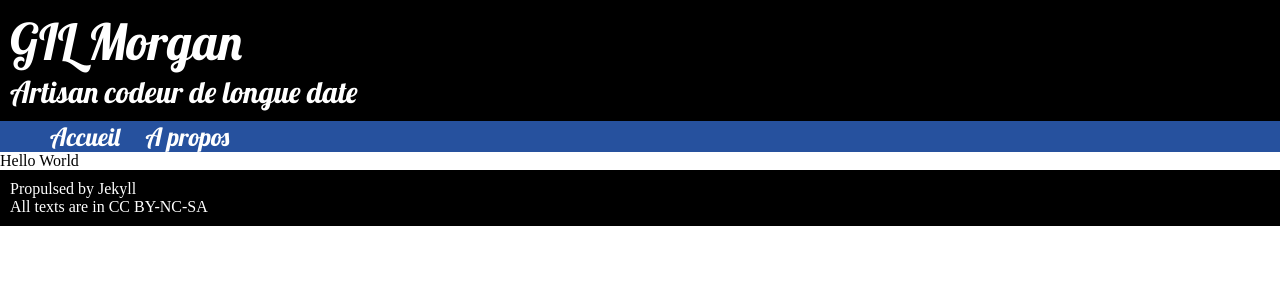
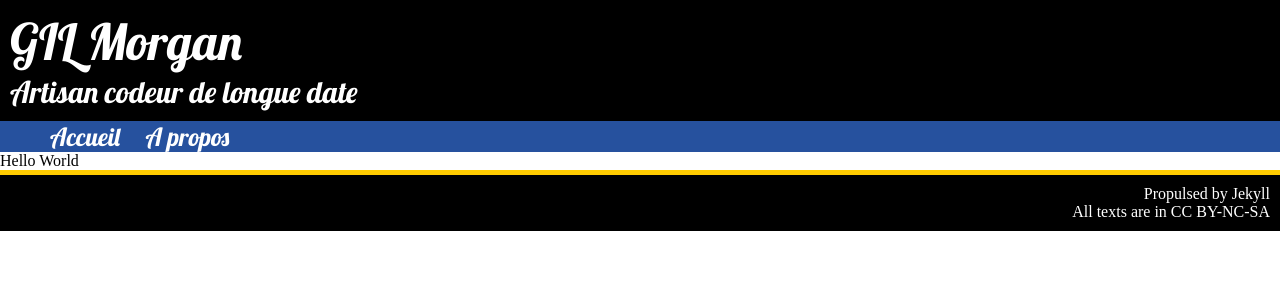
Before and after one commit to GILMorgan/GILMorgan.github.io, a Jekyll site: the page built from index.html, in a window 1280 px wide. Shown: the top 300 px of the page. Built offline with Jekyll 4.4.1, drawn with Linux system fonts in a browser that asks for light colours.

Commit message:
mise en forme du footer

```diff
--- a/css/style.css
+++ b/css/style.css
@@ -41,4 +41,6 @@ footer {
     background: black;
     color: white;
     padding: 10px;
+    text-align: right;
+    border-top: 5px solid #FFCC00;
 }
```
